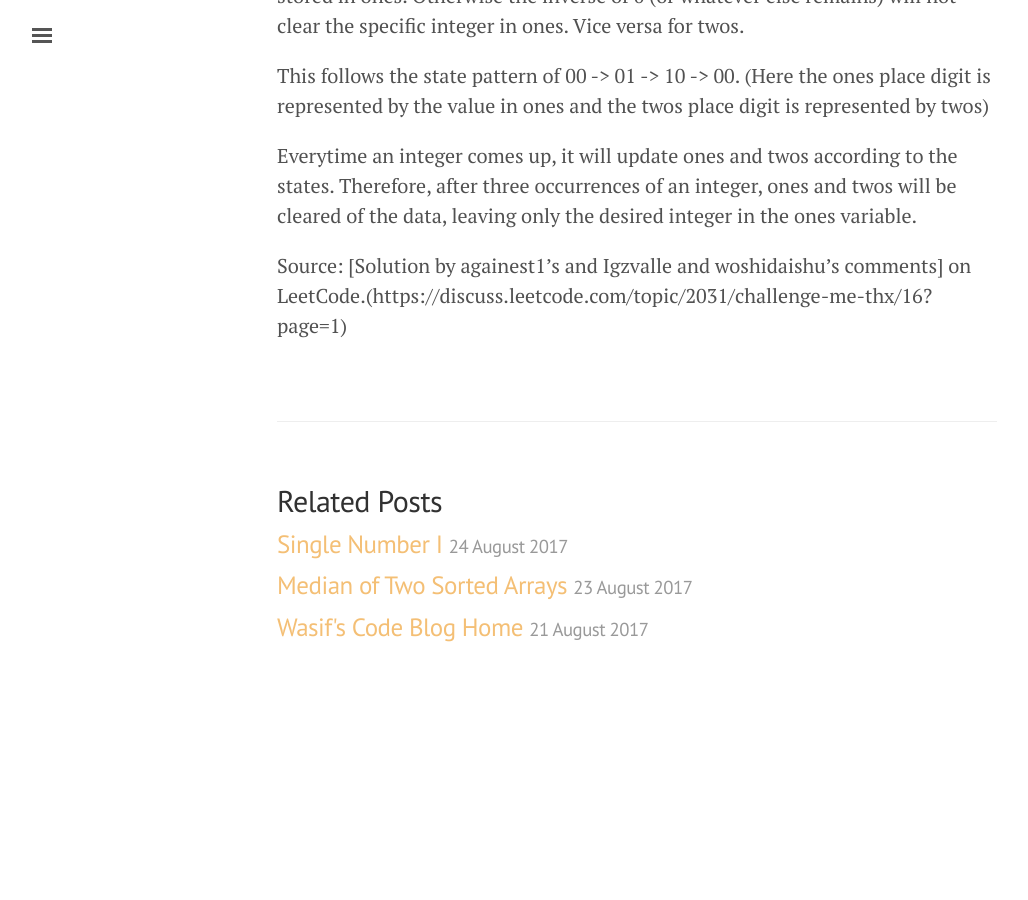
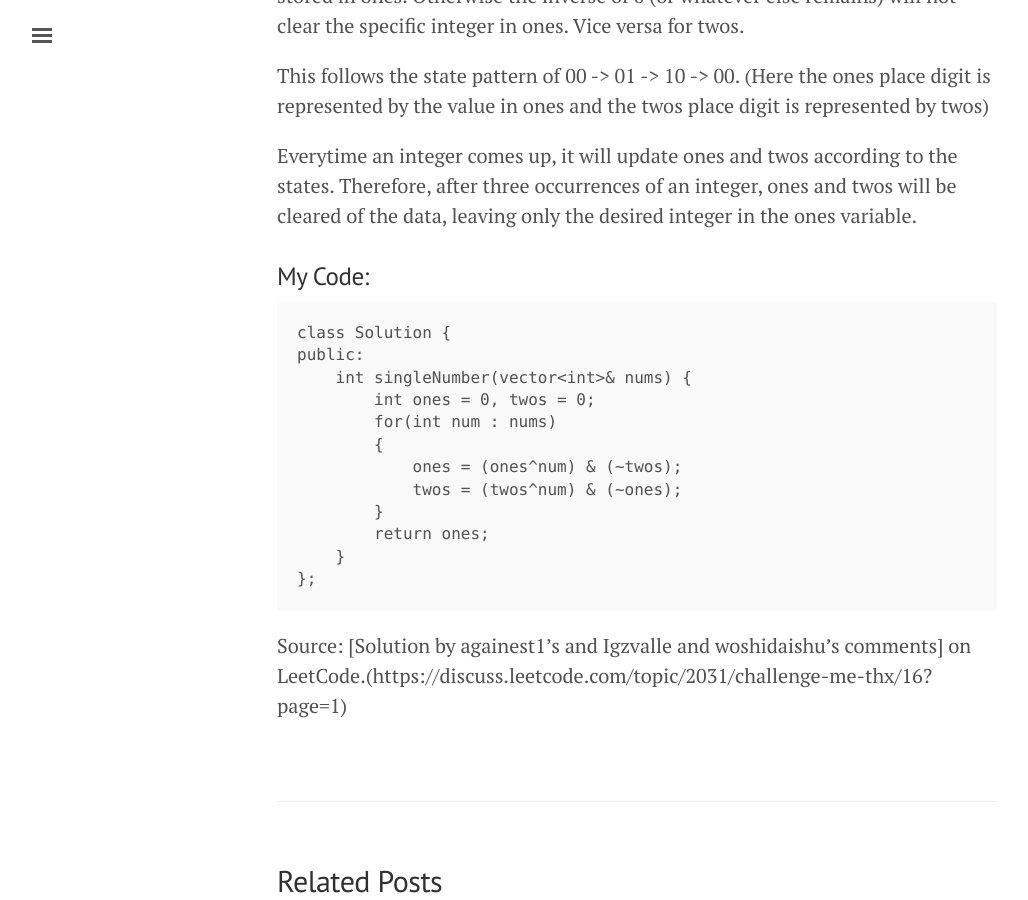
Before and after one commit to washifu/CodeBlog, a Jekyll site: the page built from _posts/2017-08-24-Single_Number_II.md, in a window 1280 px wide and 900 px high, scrolled down 1306 px. Shown: the whole window, without its empty margins (3-1031 px from the left). Built offline with Jekyll 4.4.1, drawn with Linux system fonts in a browser that asks for light colours; comment, search, counter and statistics services are not loaded; before the commit the page ends 2009 px from its top, so only the background shows below that.

Commit message:
Update 2017-08-24-Single_Number_II.md

````diff
--- a/_posts/2017-08-24-Single_Number_II.md
+++ b/_posts/2017-08-24-Single_Number_II.md
@@ -40,4 +40,19 @@ Everytime an integer comes up,
 it will update ones and twos according to the states. Therefore, after three occurrences of an integer,
 ones and twos will be cleared of the data, leaving only the desired integer in the ones variable.
 
+### My Code:
+```
+class Solution {
+public:
+    int singleNumber(vector<int>& nums) {
+        int ones = 0, twos = 0;
+        for(int num : nums)
+        {
+            ones = (ones^num) & (~twos);
+            twos = (twos^num) & (~ones);
+        }
+        return ones;
+    }
+};
+```
 Source: [Solution by againest1's and Igzvalle and woshidaishu's comments] on LeetCode.(https://discuss.leetcode.com/topic/2031/challenge-me-thx/16?page=1)
````
